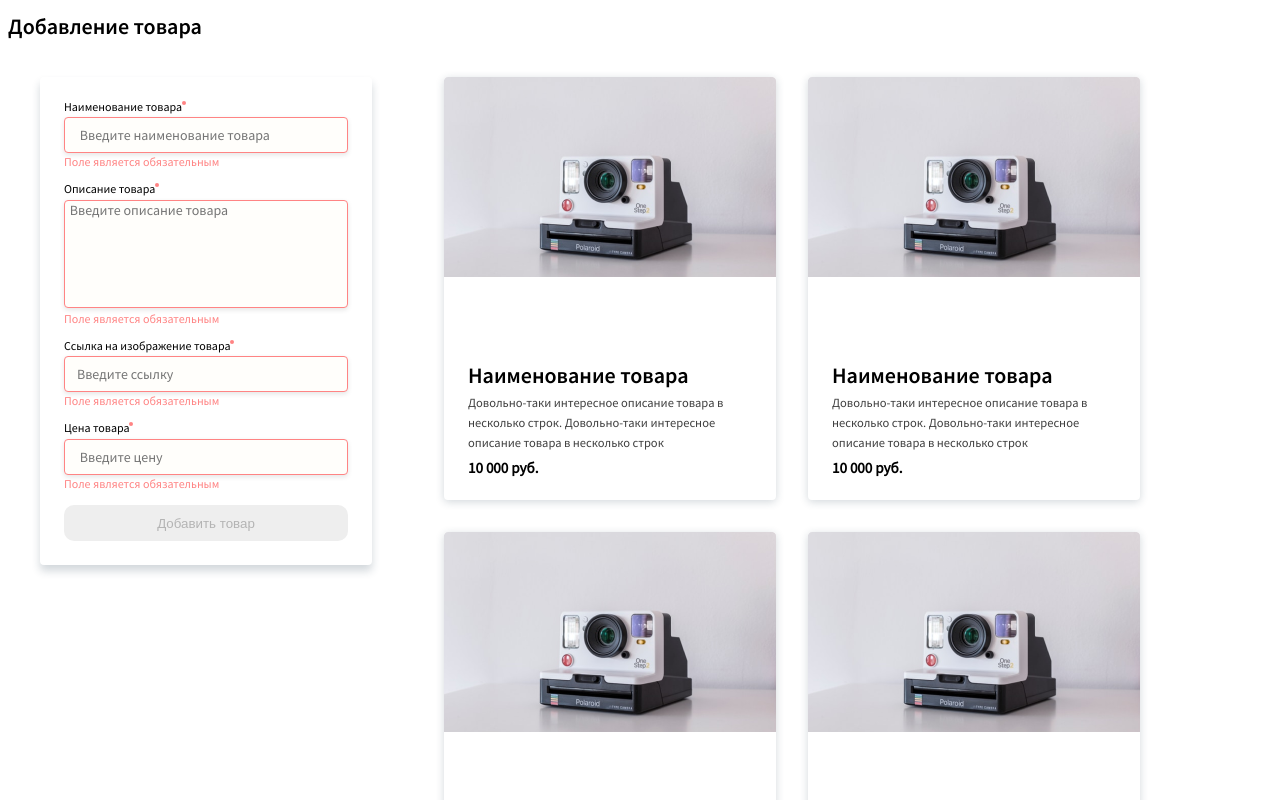
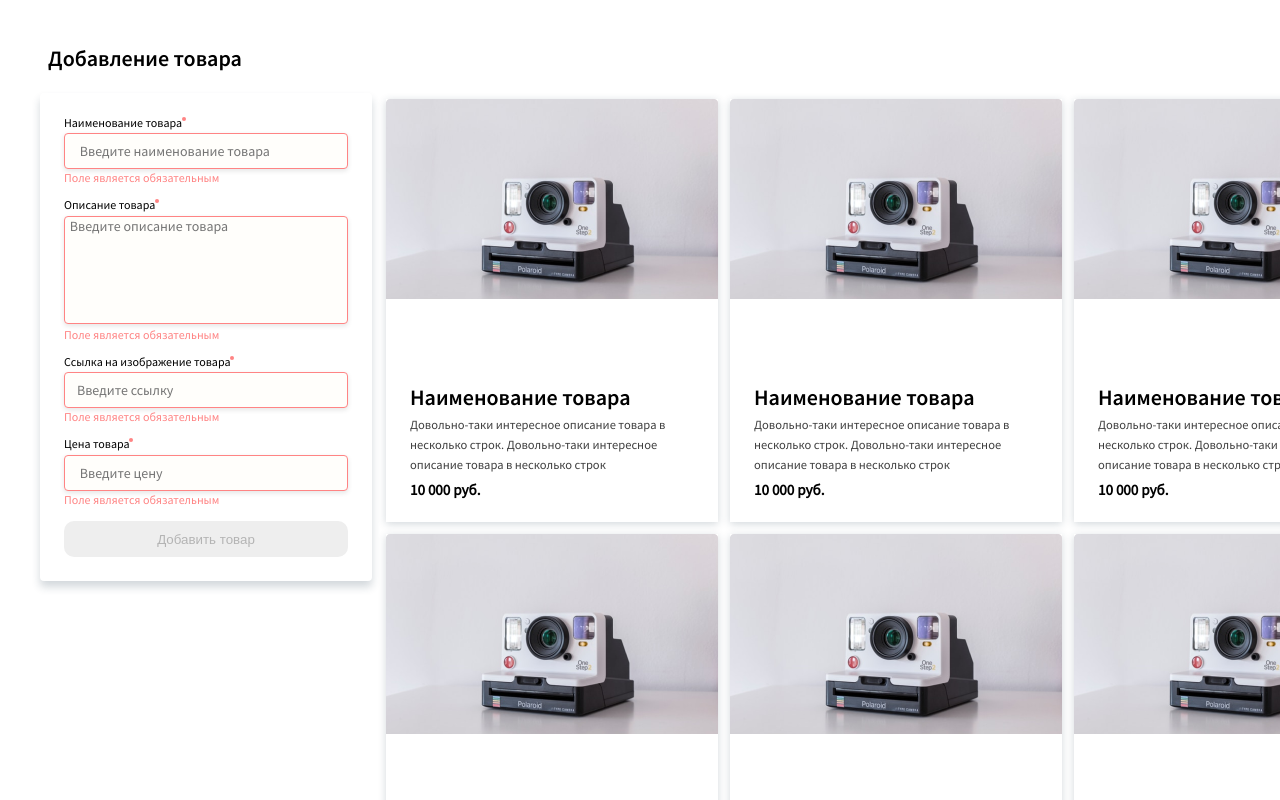
Before and after one commit to Roman-wdesign/proj, a Vue app: page /#/ in a window 1280 px wide. Shown: the top 800 px of the page. Built offline with nearby package versions, Linux system fonts and the light colour scheme.

Commit message:
layout/2

```diff
--- a/src/style/modules/form.scss
+++ b/src/style/modules/form.scss
@@ -5,11 +5,11 @@
   max-width: 332px;
   height: 100%;
   padding:  24px;
-  margin:16px 16px 16px 16px;
+  margin:0 8px 16px 0;
 }
 
 .prod-form {
-  //background-color: #49485E;
+
   max-width: 332px;
   height: 100%;
   justify-content: left;
--- a/src/style/modules/product.scss
+++ b/src/style/modules/product.scss
@@ -1,10 +1,20 @@
-.product {
-  @include prod_shadow;
+.prod_main {
+  margin: 6px ;
   width: 332px;
   height: 423px;
 
   border-radius: 4px;
-  margin: 16px ;
+  &:hover .wrap {
+    display: block;
+  }
+
+  position: relative;
+}
+.product {
+  @include prod_shadow;
+
+  width: 100%;
+  height: 100%;
   display: flex;
   flex-direction: column;
   justify-content: space-between;
@@ -48,17 +58,8 @@
 
 
 .product-list {
-  margin-left: 40px;
   display: flex;
   //justify-content: center;
   flex-direction: row;
   flex-wrap: wrap;
 }
-
-.prod_main {
-  &:hover .wrap {
-    display: block;
-  }
-
-  position: relative;
-}
--- a/src/style/style.scss
+++ b/src/style/style.scss
@@ -15,16 +15,18 @@ html {
 }
 
 .container {
+  padding: 32px;
+  margin: 0 auto;
   width: 1440px;
   display: flex;
   flex-direction: column;
-  justify-content: center;
+  justify-content: space-between;
   text-align: left;
-  //padding: 0 2rem 0 2rem;
+
 }
 
 .core {
-  padding: 16px;
+
   display: flex;
   flex-direction: row;
   justify-content: center;
@@ -41,6 +43,8 @@ h2 {
 }
 
 .header {
+  margin-bottom: 16px;
+  padding: 0 8px;
   display: flex;
   flex-direction: row;
   align-items: center;
```
